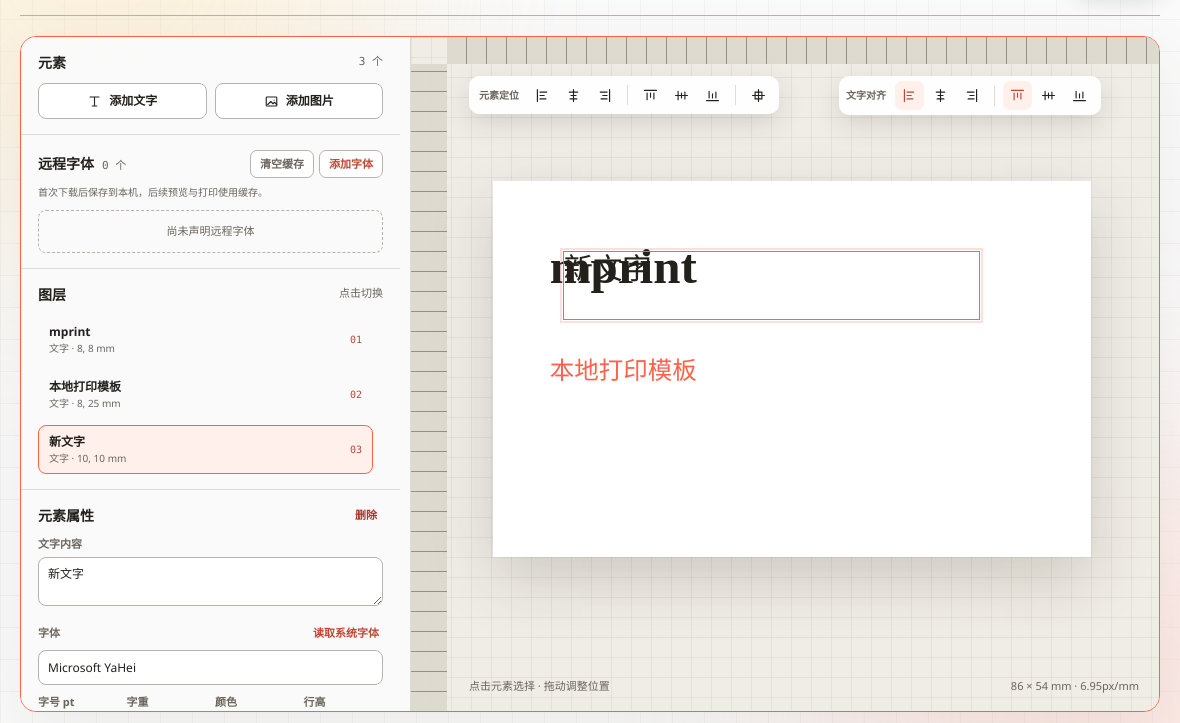
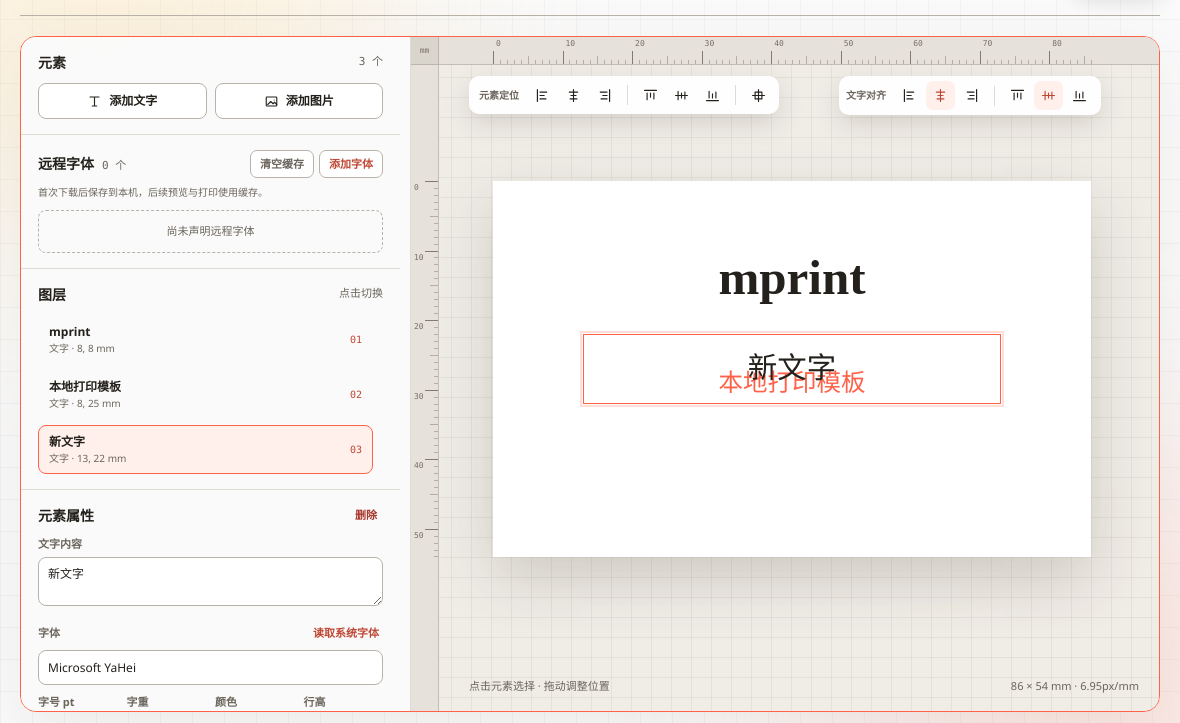
Before and after one commit to yulin96/mprint, an Electron app: page resources/editor/index.html in a window 1180 px wide. Both pictures are taken after a click on the button "添加文字". Shown: the part 77-800 px from the top of the page. Drawn offline with Linux system fonts and the light colour scheme; files that its build step writes are made by us from their sources.

Commit message:
feat: 添加标尺功能，优化纸张预览的对齐和可视化效果

```diff
--- a/resources/editor/editor.css
+++ b/resources/editor/editor.css
@@ -728,6 +728,7 @@ h1 {
 }
 
 .stage {
+  --ruler-size: 28px;
   position: relative;
   display: grid;
   min-width: 0;
@@ -840,21 +841,93 @@ h1 {
 }
 .ruler {
   position: absolute;
-  background-color: rgba(221, 216, 207, 0.92);
+  z-index: 3;
+  overflow: hidden;
+  border-color: rgba(139, 130, 117, 0.38);
+  background: rgba(230, 226, 218, 0.94);
+  color: #766e63;
+  pointer-events: none;
+  user-select: none;
 }
 .ruler-x {
   top: 0;
   right: 0;
-  left: 36px;
-  height: 27px;
-  background-image: repeating-linear-gradient(90deg, transparent 0 19px, #988f82 19px 20px);
+  left: var(--ruler-size);
+  height: var(--ruler-size);
+  border-bottom-style: solid;
+  border-bottom-width: 1px;
 }
 .ruler-y {
-  top: 27px;
+  top: var(--ruler-size);
   bottom: 0;
   left: 0;
-  width: 36px;
-  background-image: repeating-linear-gradient(0deg, transparent 0 19px, #988f82 19px 20px);
+  width: var(--ruler-size);
+  border-right-style: solid;
+  border-right-width: 1px;
+}
+.ruler-corner {
+  position: absolute;
+  z-index: 4;
+  top: 0;
+  left: 0;
+  display: grid;
+  width: var(--ruler-size);
+  height: var(--ruler-size);
+  border-right: 1px solid rgba(139, 130, 117, 0.38);
+  border-bottom: 1px solid rgba(139, 130, 117, 0.38);
+  background: rgba(219, 214, 205, 0.98);
+  color: #766e63;
+  font-family: Consolas, monospace;
+  font-size: 8px;
+  place-items: center;
+  pointer-events: none;
+  user-select: none;
+}
+.ruler-tick,
+.ruler-label {
+  position: absolute;
+}
+.ruler-tick {
+  background: rgba(112, 104, 93, 0.42);
+}
+.ruler-x .ruler-tick {
+  bottom: 0;
+  width: 1px;
+  height: 4px;
+}
+.ruler-y .ruler-tick {
+  right: 0;
+  width: 4px;
+  height: 1px;
+}
+.ruler-x .ruler-tick.is-medium {
+  height: 8px;
+}
+.ruler-y .ruler-tick.is-medium {
+  width: 8px;
+}
+.ruler-x .ruler-tick.is-major {
+  height: 13px;
+}
+.ruler-y .ruler-tick.is-major {
+  width: 13px;
+}
+.ruler-tick.is-major {
+  background: rgba(92, 84, 73, 0.72);
+}
+.ruler-label {
+  font-family: Consolas, monospace;
+  font-size: 8px;
+  line-height: 1;
+  white-space: nowrap;
+}
+.ruler-x .ruler-label {
+  top: 3px;
+  transform: translateX(3px);
+}
+.ruler-y .ruler-label {
+  left: 3px;
+  transform: translateY(3px);
 }
 .paper {
   position: relative;
--- a/resources/editor/editor.js
+++ b/resources/editor/editor.js
@@ -7,6 +7,8 @@ const presets = {
   A6: { widthMm: 105, heightMm: 148 },
   'photo-6in': { widthMm: 102, heightMm: 152 }
 }
+const defaultTextAlign = 'center'
+const defaultTextVerticalAlign = 'middle'
 
 const fontFamilies = new Set(['Microsoft YaHei', 'SimSun', 'SimHei', 'Arial'])
 let availableSystemFontCount = 0
@@ -30,8 +32,8 @@ const state = {
       fontFamily: 'Microsoft YaHei',
       fontWeight: 700,
       color: '#24211c',
-      align: 'left',
-      verticalAlign: 'top',
+      align: defaultTextAlign,
+      verticalAlign: defaultTextVerticalAlign,
       lineHeight: 1.2,
       rotate: 0
     },
@@ -47,8 +49,8 @@ const state = {
       fontFamily: 'Microsoft YaHei',
       fontWeight: 400,
       color: '#ff6248',
-      align: 'left',
-      verticalAlign: 'top',
+      align: defaultTextAlign,
+      verticalAlign: defaultTextVerticalAlign,
       lineHeight: 1.2,
       rotate: 0
     }
@@ -64,6 +66,8 @@ const byId = (id) => {
 
 const paper = byId('paper')
 const stage = byId('stage')
+const rulerX = byId('rulerX')
+const rulerY = byId('rulerY')
 const paperMeta = byId('paperMeta')
 const paperSummary = byId('paperSummary')
 const paperControl = byId('paperControl')
@@ -87,6 +91,7 @@ const useDefaultPageSize = byId('useDefaultPageSize')
 const imageInput = byId('imageInput')
 const message = byId('message')
 let canvasScale = 1
+let rulerRenderKey = ''
 let paperPopoverCloseTimer
 const loadedRemoteFonts = new Map()
 
@@ -674,6 +679,56 @@ function startDrag(event, item) {
   window.addEventListener('pointerup', end, { once: true })
 }
 
+function rulerDensity(scale) {
+  if (scale >= 4) return { tickStepMm: 1, labelStepMm: 10 }
+  if (scale >= 2) return { tickStepMm: 2, labelStepMm: 20 }
+  return { tickStepMm: 5, labelStepMm: 50 }
+}
+
+function renderRulerAxis(ruler, lengthMm, originPx, axis) {
+  const { tickStepMm, labelStepMm } = rulerDensity(canvasScale)
+  const fragment = document.createDocumentFragment()
+  const tickCount = Math.floor(lengthMm / tickStepMm)
+
+  for (let index = 0; index <= tickCount; index += 1) {
+    const mm = index * tickStepMm
+    const position = originPx + mm * canvasScale
+    const tick = document.createElement('span')
+    tick.className = `ruler-tick${mm % 10 === 0 ? ' is-major' : mm % 5 === 0 ? ' is-medium' : ''}`
+    tick.style[axis] = `${position}px`
+    fragment.append(tick)
+
+    if (mm % labelStepMm === 0) {
+      const label = document.createElement('span')
+      label.className = 'ruler-label'
+      label.textContent = String(mm)
+      label.style[axis] = `${position}px`
+      fragment.append(label)
+    }
+  }
+
+  ruler.replaceChildren(fragment)
+}
+
+function renderRulers(size) {
+  const xOrigin = paper.offsetLeft - rulerX.offsetLeft
+  const yOrigin = paper.offsetTop - rulerY.offsetTop
+  const renderKey = [
+    size.widthMm,
+    size.heightMm,
+    canvasScale.toFixed(4),
+    xOrigin.toFixed(2),
+    yOrigin.toFixed(2),
+    rulerX.clientWidth,
+    rulerY.clientHeight
+  ].join(':')
+  if (renderKey === rulerRenderKey) return
+
+  rulerRenderKey = renderKey
+  renderRulerAxis(rulerX, size.widthMm, xOrigin, 'left')
+  renderRulerAxis(rulerY, size.heightMm, yOrigin, 'top')
+}
+
 function renderCanvas() {
   const size = orientedPage()
   const selected = selectedItem()
@@ -681,12 +736,15 @@ function renderCanvas() {
   textAlignToolbar.hidden = selected?.type !== 'text'
   if (selected?.type === 'text') {
     textAlignButtons.forEach((button) => {
-      button.classList.toggle('is-active', button.dataset.textAlign === (selected.align || 'left'))
+      button.classList.toggle(
+        'is-active',
+        button.dataset.textAlign === (selected.align || defaultTextAlign)
+      )
     })
     verticalAlignButtons.forEach((button) => {
       button.classList.toggle(
         'is-active',
-        button.dataset.verticalAlign === (selected.verticalAlign || 'top')
+        button.dataset.verticalAlign === (selected.verticalAlign || defaultTextVerticalAlign)
       )
     })
   }
@@ -695,6 +753,7 @@ function renderCanvas() {
   canvasScale = Math.min(maxWidth / size.widthMm, maxHeight / size.heightMm)
   paper.style.width = `${size.widthMm * canvasScale}px`
   paper.style.height = `${size.heightMm * canvasScale}px`
+  renderRulers(size)
   paper.replaceChildren()
 
   state.items.forEach((item) => {
@@ -712,13 +771,14 @@ function renderCanvas() {
       visual.style.fontWeight = String(item.fontWeight || 400)
       visual.style.lineHeight = String(item.lineHeight || 1.2)
       visual.style.color = item.color || '#000000'
-      visual.style.textAlign = item.align || 'left'
+      visual.style.textAlign = item.align || defaultTextAlign
       visual.style.display = 'flex'
       visual.style.flexDirection = 'column'
+      const verticalAlign = item.verticalAlign || defaultTextVerticalAlign
       visual.style.justifyContent =
-        item.verticalAlign === 'middle'
+        verticalAlign === 'middle'
           ? 'center'
-          : item.verticalAlign === 'bottom'
+          : verticalAlign === 'bottom'
             ? 'flex-end'
             : 'flex-start'
       visual.style.whiteSpace = 'pre-wrap'
@@ -751,21 +811,35 @@ function render(withProperties = false) {
   if (withProperties) renderProperties()
 }
 
+function centeredDefaultGeometry(maxWidthMm, maxHeightMm) {
+  const size = orientedPage()
+  const insetX = Math.min(10, size.widthMm * 0.1)
+  const insetY = Math.min(10, size.heightMm * 0.1)
+  const widthMm =
+    Math.round(Math.max(0.1, Math.min(maxWidthMm, size.widthMm - insetX * 2)) * 10) / 10
+  const heightMm =
+    Math.round(Math.max(0.1, Math.min(maxHeightMm, size.heightMm - insetY * 2)) * 10) / 10
+  return {
+    xMm: Math.round(Math.max(0, (size.widthMm - widthMm) / 2) * 10) / 10,
+    yMm: Math.round(Math.max(0, (size.heightMm - heightMm) / 2) * 10) / 10,
+    widthMm,
+    heightMm
+  }
+}
+
 function addText() {
+  const geometry = centeredDefaultGeometry(60, 10)
   const item = {
     id: crypto.randomUUID(),
     type: 'text',
     content: '新文字',
-    xMm: 10,
-    yMm: 10,
-    widthMm: Math.max(1, Math.min(60, state.page.widthMm - 20)),
-    heightMm: 10,
+    ...geometry,
     fontSizePt: 12,
     fontFamily: 'Microsoft YaHei',
     fontWeight: 400,
     color: '#24211c',
-    align: 'left',
-    verticalAlign: 'top',
+    align: defaultTextAlign,
+    verticalAlign: defaultTextVerticalAlign,
     lineHeight: 1.2,
     rotate: 0
   }
@@ -813,15 +887,13 @@ async function addImage(file) {
     reader.onerror = () => reject(new Error('图片读取失败。'))
     reader.readAsDataURL(file)
   })
+  const geometry = centeredDefaultGeometry(40, 30)
   const item = {
     id: crypto.randomUUID(),
     type: 'image',
     name: file.name,
     src,
-    xMm: 10,
-    yMm: 10,
-    widthMm: Math.max(1, Math.min(40, state.page.widthMm - 20)),
-    heightMm: Math.max(1, Math.min(30, state.page.heightMm - 20)),
+    ...geometry,
     fit: 'contain',
     rotate: 0
   }
--- a/resources/editor/index.html
+++ b/resources/editor/index.html
@@ -173,8 +173,9 @@
         </aside>
 
         <section id="stage" class="stage" aria-label="打印纸张预览">
-          <div class="ruler ruler-x" aria-hidden="true"></div>
-          <div class="ruler ruler-y" aria-hidden="true"></div>
+          <div class="ruler-corner" aria-hidden="true">mm</div>
+          <div id="rulerX" class="ruler ruler-x" aria-hidden="true"></div>
+          <div id="rulerY" class="ruler ruler-y" aria-hidden="true"></div>
           <div id="canvasToolbar" class="canvas-toolbar" aria-label="选中元素快速定位">
             <span>元素定位</span>
             <div class="toolbar-group">
```
Also changed, not shown: design-qa.md (+16 -11 lines).
